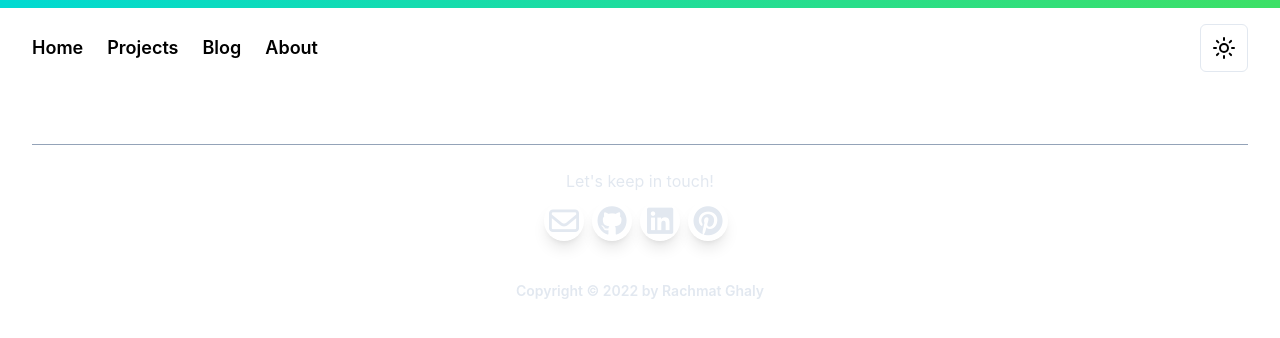
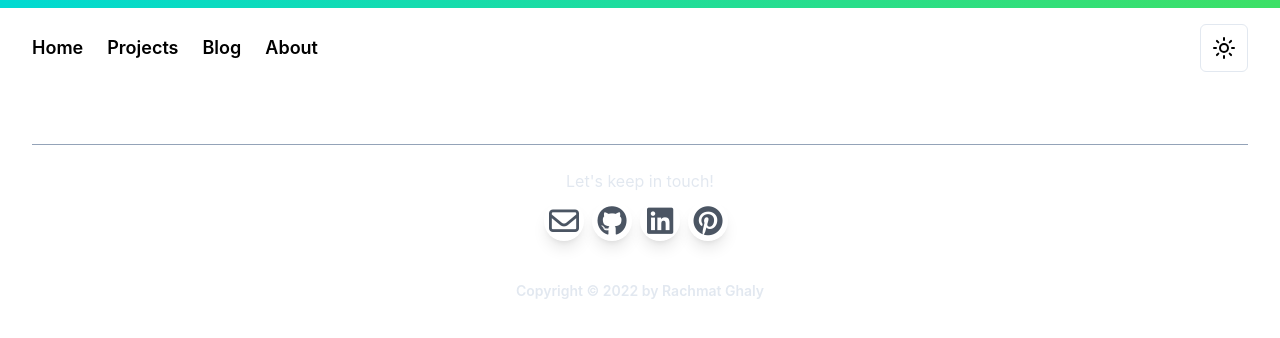
Before and after one commit to ghaly09/rachmatghaly.dev, a Next.js app: page / in a window 1280 px wide. Shown: the top 338 px of the page. Built offline with nearby package versions, Linux system fonts and the light colour scheme.

Commit message:
Modified: update contact icon color for ThemeMode

```diff
--- a/src/components/Atoms/Buttons/Button-Footer.tsx
+++ b/src/components/Atoms/Buttons/Button-Footer.tsx
@@ -10,7 +10,7 @@ interface ButtonProps {
 export const ButtonIconFooter = ({ icon, href, title }: ButtonProps) => {
   return (
     <button
-      className="hover:bg-gradient-to-r from-[rgb(0,218,210)] to-[rgb(61,224,102)] text-slate-200 hover:text-transparent hover:bg-clip-text shadow-lg text-2xl lg:text-3xl h-10 w-10 items-center justify-center align-center rounded-full outline-none focus:outline-none lg:mr-2"
+      className="hover:bg-gradient-to-r from-[rgb(0,218,210)] to-[rgb(61,224,102)] text-gray-600 dark:text-slate-200 hover:text-transparent hover:bg-clip-text shadow-lg text-2xl lg:text-3xl h-10 w-10 items-center justify-center align-center rounded-full outline-none focus:outline-none lg:mr-2"
       type="button"
     >
       <Link href={href} target="_blank" rel="noreferrer" title={title}>
```
